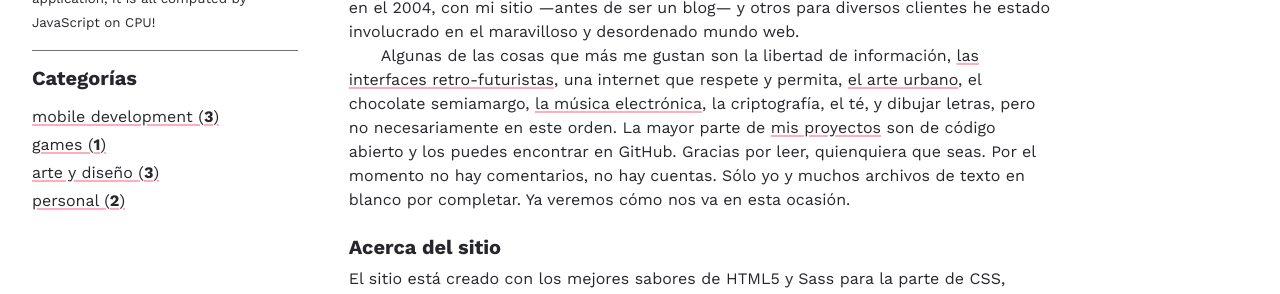
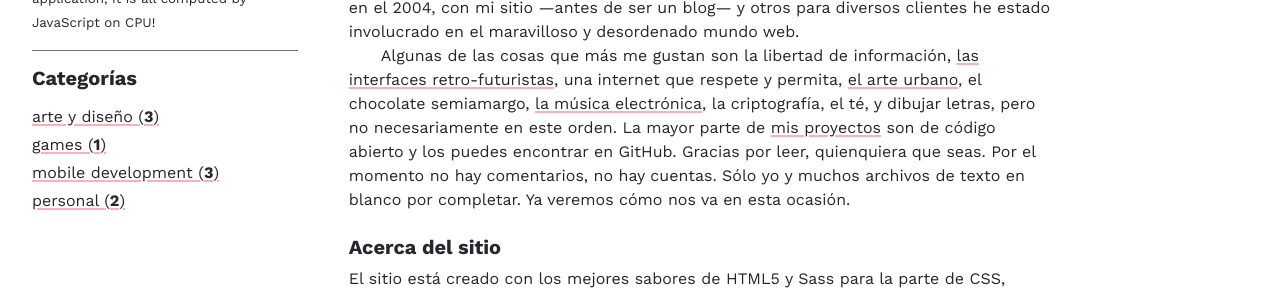
Before and after one commit to jonathanzuniga/jonathanzuniga.github.io, a Jekyll site: the page built from about.md, in a window 1280 px wide. Shown: the part 558-852 px from the top of the page. Built offline with Jekyll 4.4.1, drawn with Linux system fonts in a browser that asks for light colours.

Commit message:
ordenar las categorias del sidebar

```diff
--- a/_includes/sidebar.html
+++ b/_includes/sidebar.html
@@ -29,7 +29,8 @@
     <h4>Categorías</h4>
 
     <ul class="sidebar__list list list--unstyled">
-        {% assign categories_list = site.categories %}
+        {% assign sorted_categories = site.categories | sort %}
+        {% assign categories_list = sorted_categories %}
         {% if categories_list.first[0] == null %}
             {% for category in categories_list %}
                 <li>
```
